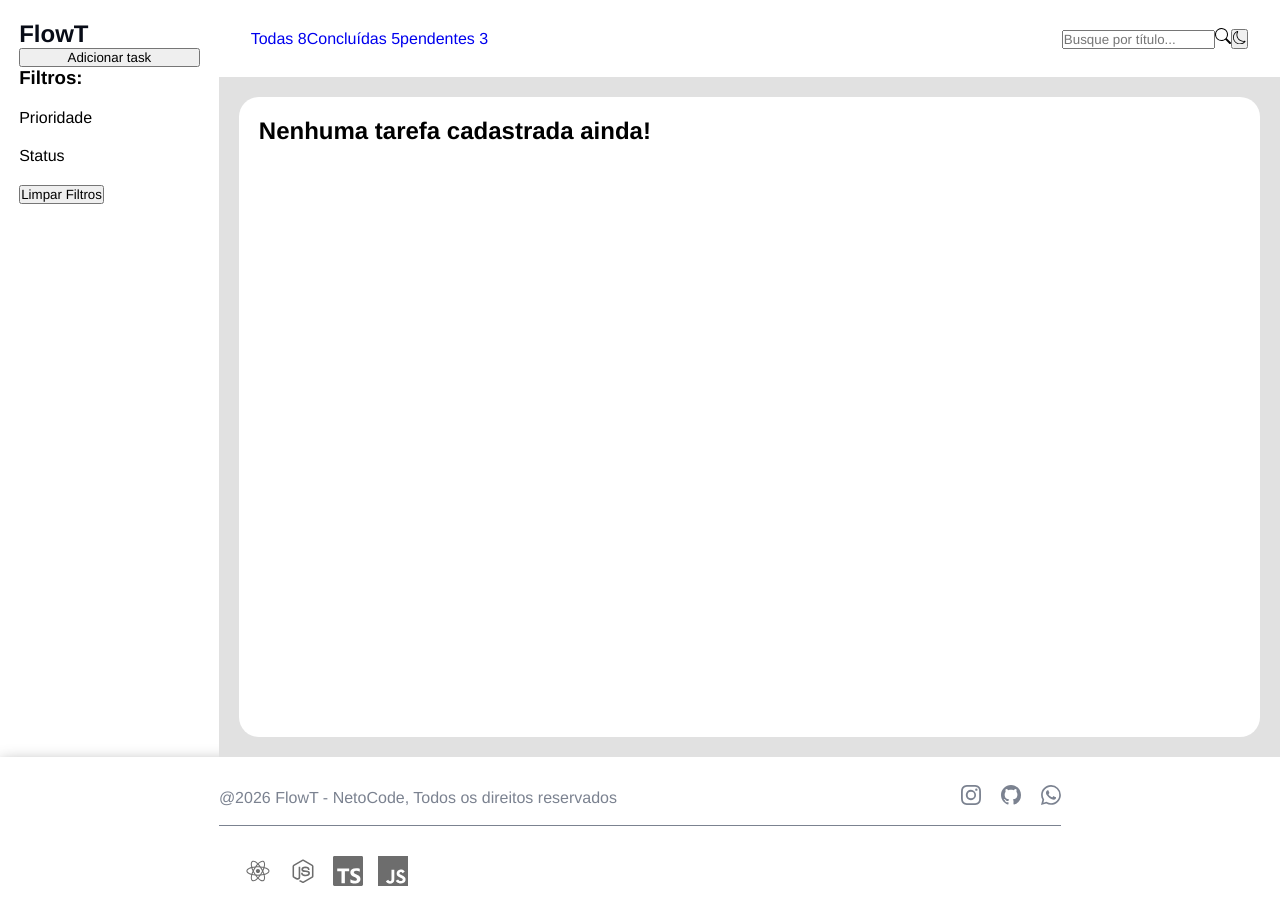
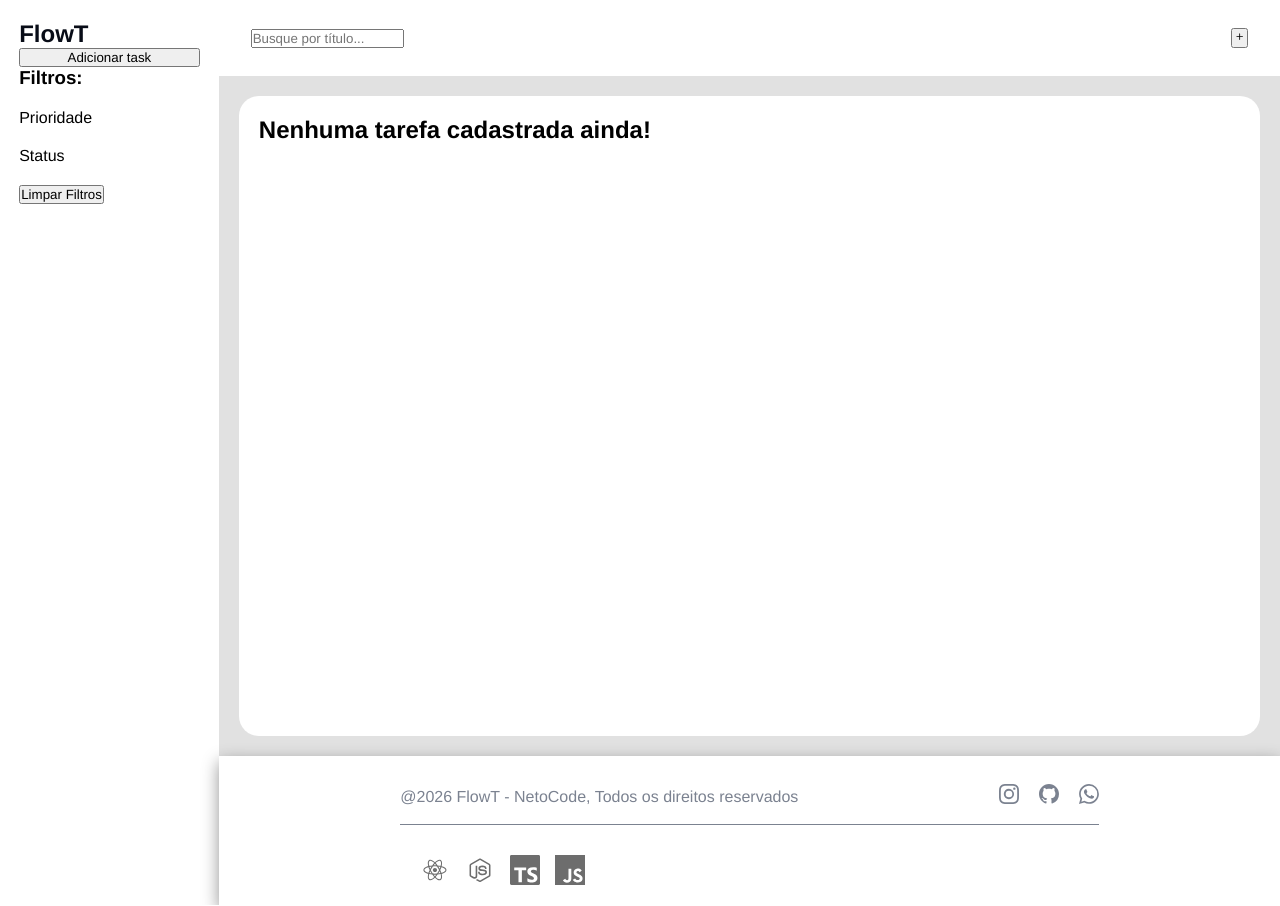
Before and after one commit to soaresesousa/FlowT---Projeto-Gerenciador-de-Tarefas, a React (Vite) app: page / in a window 1280 px wide. Built offline with nearby package versions, Linux system fonts and the light colour scheme.

Commit message:
(Refact): reorganizacao da estrutura principal para receber estilização total e as outras features

```diff
--- a/src/App.tsx
+++ b/src/App.tsx
@@ -77,7 +77,6 @@ function App() {
         toggleModalOpen={toggleModalOpen}
         deleteTask={deleteTask}
         setTaskToUpdate={setTaskToUpdate}
-        /* taskList={filteredTasks !== "ALL" ? filteredTasks : taskList} */
         taskList={filteredTasks}
         handleStatus={handleStatus}
         />
@@ -89,10 +88,10 @@ function App() {
         addNewTask={addNewTask}
         />}
         {taskToUpdate && isModalOpen && <Form editTask={editTask} setTaskToUpdate={setTaskToUpdate}taskToUpdate={taskToUpdate} toggleModalOpen={toggleModalOpen} />}
+      <Footer />
       </div>
       </div>
 
-      <Footer />
     </div>
   )
 }
--- a/src/components/Header.tsx
+++ b/src/components/Header.tsx
@@ -1,27 +1,17 @@
 import React from 'react';
-import { useTheme } from '../hooks/useTheme';
-import { BsSearch, BsMoon, BsSun } from 'react-icons/bs';
 
 import '../styles/Header.css'
+import { BsPlus } from 'react-icons/bs';
 
 const Header: React.FunctionComponent = () => {
 
-  const {theme, toggleTheme} = useTheme();
 
   return <div className='header'>
 
-    <nav className='header-nav'>
-        <a href="#">Todas <span>8</span></a>
-        <a href="#">Concluídas <span>5</span></a>
-        <a href="#">pendentes <span>3</span></a>
-
-    </nav>
-
-    <div className="right-header">
+    <div className="search-nav">
       <input type="text" placeholder='Busque por título...' />
-        <BsSearch />
-      <button onClick={toggleTheme} >{theme == "dark" ? <BsSun /> : <BsMoon />}</button>
     </div>
+    <button><BsPlus/></button>
   </div>;
 };
 
--- a/src/hooks/useTheme.tsx
+++ /dev/null
@@ -1,25 +0,0 @@
-import { useEffect, useState } from "react";
-
-type Theme = 'light' | 'dark'
-
-export const useTheme = () => {
-    const [theme, setTheme] = useState<Theme>(() => {
-        const saved = localStorage.getItem('theme') as Theme;
-        if(saved) return saved;
-        return window.matchMedia('prefers-color-scheme: dark').matches ? 'dark' : 'light'
-    })
-
-    useEffect(() => {
-        const root = window.document.documentElement;
-
-        root.setAttribute('data-theme', theme)
-        localStorage.setItem('theme', theme)
-    }, [theme])
-
-    const toggleTheme = () => {
-        setTheme((prev) => (prev == 'light' ? 'dark' : 'light'));
-    }
-
-    return {theme, toggleTheme}
-
-}
--- a/src/index.css
+++ b/src/index.css
@@ -5,4 +5,11 @@
     font-family: Helvetica;
 }
 
+:root {
+    --bg-color:#fff;
+    --text-color:#080C17;
+    --shadow-color:#0000006d;
+    --l-opacity-color:#7b8290;
+}
+
 a {text-decoration: none;}
--- a/src/main.tsx
+++ b/src/main.tsx
@@ -1,6 +1,5 @@
 import { StrictMode } from 'react'
 import { createRoot } from 'react-dom/client'
-import "./theme.css";
 import './index.css'
 import App from './App.tsx'
 
--- a/src/theme.css
+++ /dev/null
@@ -1,16 +0,0 @@
-:root {
-    --bg-color:#fff;
-    --text-color:#080C17;
-    --shadow-color:#0000006d;
-    --l-opacity-color:#7b8290;
-}
-
-[data-theme='dark'] {
-    --bg-color: #080c17;
-    --text-color:#fff;
-    --shadow-color:#1d1b1b5a;
-}
-
-body {
-    transition:background-color .3s ease, color 0.3 ease;
-}
```
